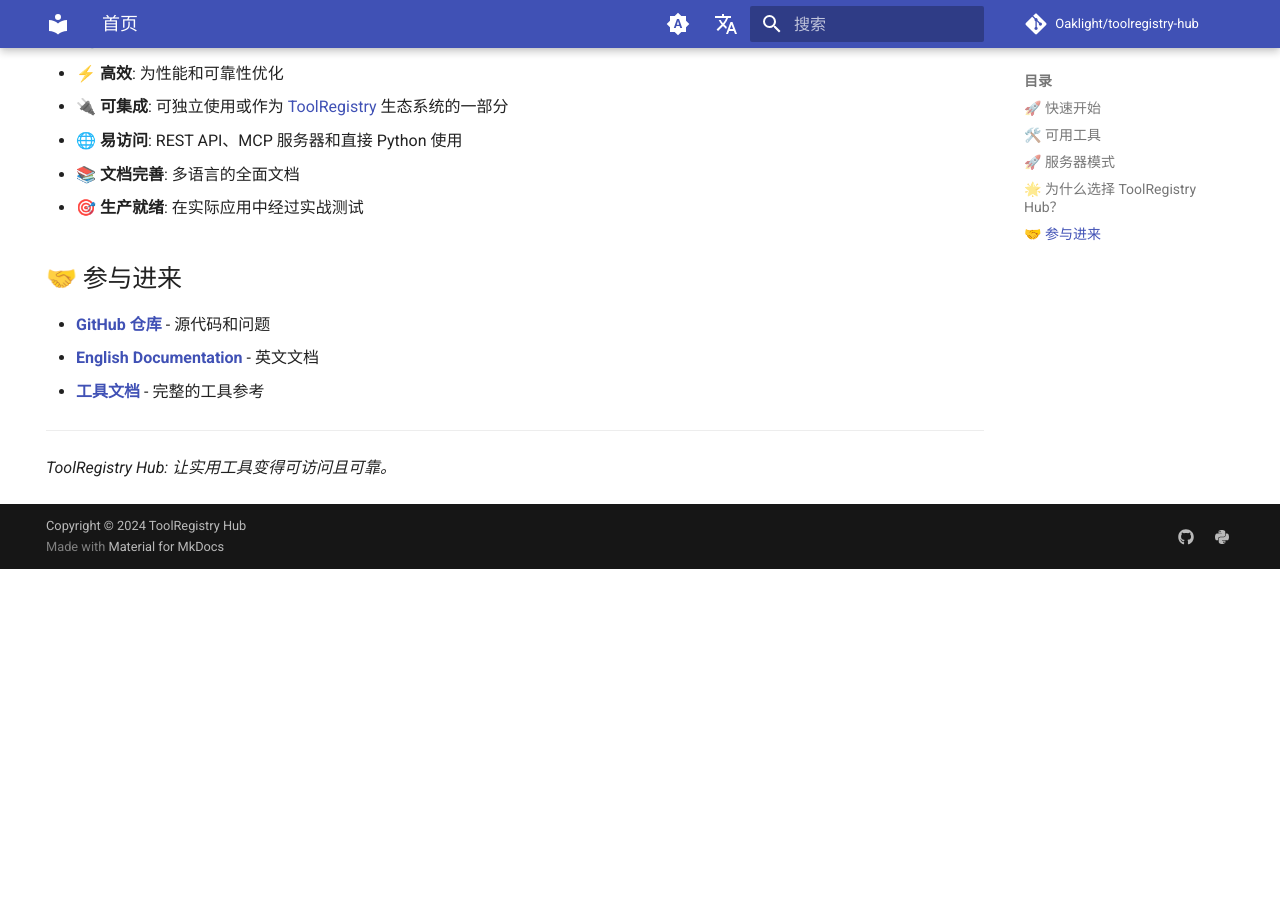
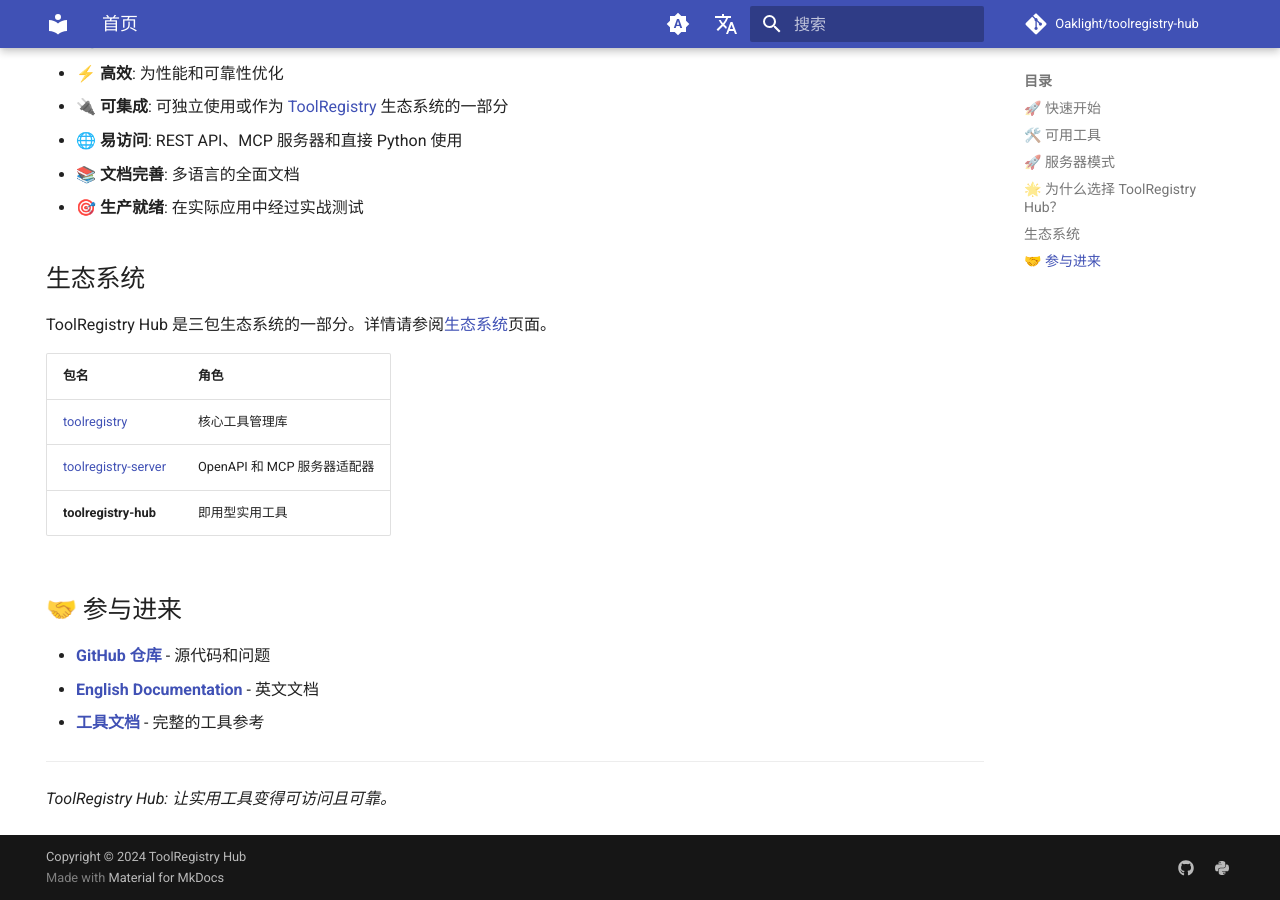
Before and after one commit to Oaklight/toolregistry-hub, an MkDocs documentation site: the page built from docs/index.md, in a window 1280 px wide and 900 px high, scrolled down 1399 px. Built offline with MkDocs 1.6.1 and Material for MkDocs 9.7.7, drawn with Linux system fonts in a browser that asks for light colours; comment, search, counter and statistics services are not loaded; before the commit the page ends 1968 px from its top, so only the background shows below that.

Commit message:
docs(zh): add ecosystem page and cross-links
- Create dedicated ecosystem page with package overview, dependency
  diagram, and package details
- Add Ecosystem nav entry and Server cross-link to mkdocs.yml
- Add ecosystem section to index.md

```diff
--- a/docs/index.md
+++ b/docs/index.md
@@ -71,6 +71,16 @@
 - **📚 文档完善**: 多语言的全面文档
 - **🎯 生产就绪**: 在实际应用中经过实战测试
 
+## 生态系统
+
+ToolRegistry Hub 是三包生态系统的一部分。详情请参阅[生态系统](ecosystem.md)页面。
+
+| 包名 | 角色 |
+|------|------|
+| [toolregistry](https://toolregistry.readthedocs.io/zh/) | 核心工具管理库 |
+| [toolregistry-server](https://toolregistry-server.readthedocs.io/zh/) | OpenAPI 和 MCP 服务器适配器 |
+| **toolregistry-hub** | 即用型实用工具 |
+
 ## 🤝 参与进来
 
 - **[GitHub 仓库](https://github.com/Oaklight/toolregistry-hub)** - 源代码和问题
--- a/mkdocs.yml
+++ b/mkdocs.yml
@@ -96,8 +96,10 @@
       - 已弃用:
           - 旧版网络搜索: tools/websearch/legacy.md
           - Bing 搜索 (已弃用): tools/websearch/bing.md
+  - 生态系统: ecosystem.md
   - 更新日志: changelog.md
   - ToolRegistry: https://toolregistry.readthedocs.io/
+  - Server: https://toolregistry-server.readthedocs.io/
 
 # Extensions
 markdown_extensions:
```
Also changed, not shown: docs/ecosystem.md (added, +62 -0 lines).
